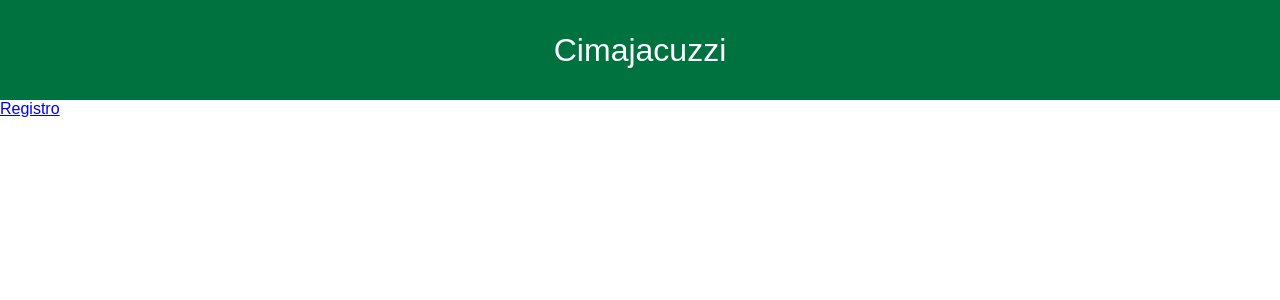
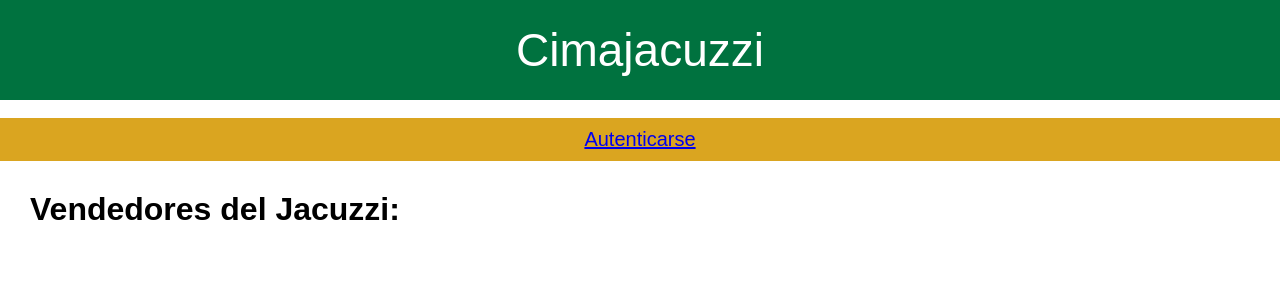
Before and after one commit to rxxbyy/cimajacuzzi, a Flask app: page / in a window 1280 px wide. Shown: the top 300 px of the page. Run offline with Flask 3, Linux system fonts and the light colour scheme.

Commit message:
added index styles

```diff
--- a/static/index.css
+++ b/static/index.css
@@ -19,5 +19,39 @@ body {
     text-decoration: none;
     color: white;
     line-height: 100px;
+    font-size: 46px;
+}
+
+#register {
+    color: white;
+    font-size: 20px;
+    background-color: goldenrod;
+    text-align: center;
+    padding: 10px;
+}
+
+#register-section {
+    color: black;
+    font-size: 28px;
+    text-align: center;
+    padding: 20px;
+}
+
+#vendedores {
+    color: black;
+    padding: 30px;
+}
+
+#vendedores-title {
     font-size: 32px;
 }
+
+.vendedores-ul{
+    font-size: 28px;
+    background-color: rgba(80, 184, 72, 1);
+}
+
+.productos-ul{
+    font-size: 24px;
+    background-color: rgb(131, 216, 125);
+}
--- a/templates/index.html
+++ b/templates/index.html
@@ -17,8 +17,24 @@
 
 {% if 'username' in session %}
 <p>Hello, {{ session['username'] }}</p>
-<a href="{{url_for('logout')}}">Cerrar sesión</a>
+<section>
+    <div id = "register">
+        <a href="{{url_for('logout')}}">Cerrar sesión</a>
+    </div>
+</section>
 {% else %}
-<a href="{{ url_for('register')}}">Registro</a>
+<br>
+<section>
+    <div id = "register">
+        <a href="{{ url_for('register')}}">Autenticarse</a>
+    </div>
+</section>
 {% endif %}
+
+<section id = "vendedores">
+    <h3 id="vendedores-title">Vendedores del Jacuzzi:</h3>
+
+</section>
+
+
 {% endblock %}
--- a/templates/register.html
+++ b/templates/register.html
@@ -13,6 +13,7 @@
         <a href="{{ url_for('index')}}">Cimajacuzzi</a>
     </header>
 </section>
+<section id="register-section">
     <form action="{{ url_for('register') }}", method="POST">
         {{ reg_form.csrf_token }}
         {{ render_field(reg_form.username) }}
@@ -20,4 +21,6 @@
         {{ render_field(reg_form.confirm) }}
         <button type="submit">Registrarme</button>
     </form>
+</section>
+
 {% endblock %}
```
Lines whose indentation alone changed are shown as unchanged.
